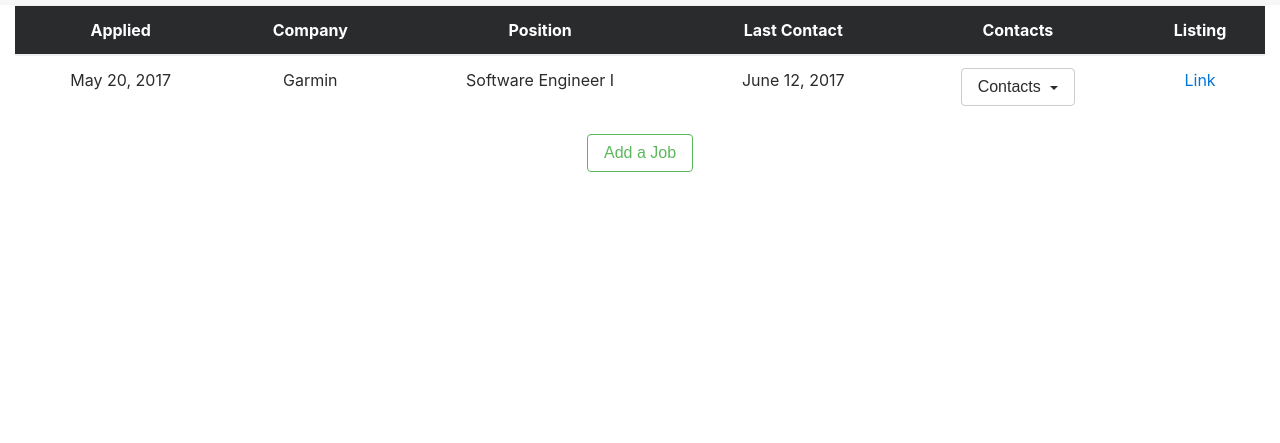
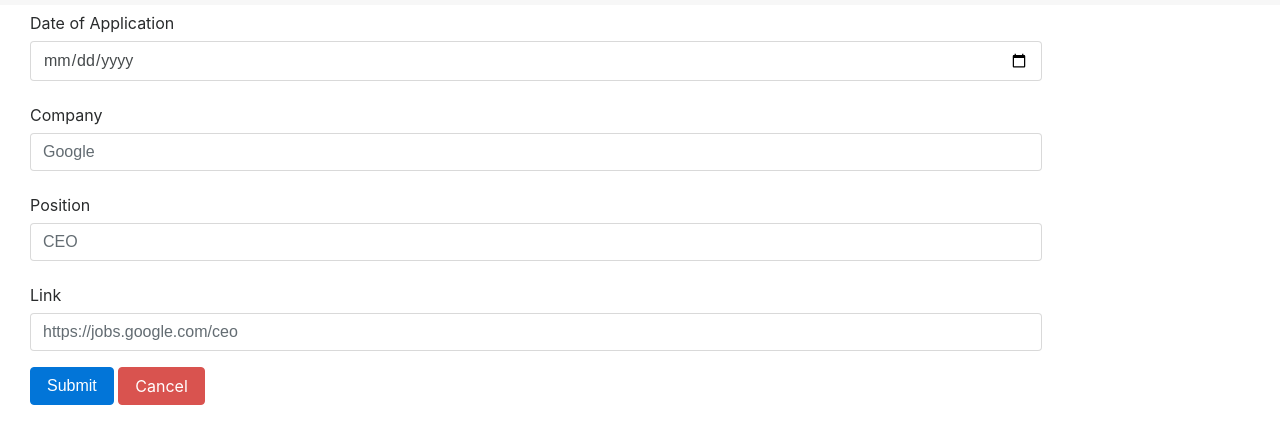
Before and after one commit to jgranny/jstrack, a website: page public/index.html at #/new-job in a window 1280 px wide. Shown: the part 51-494 px from the top of the page. Drawn offline with nearby package versions, Linux system fonts and the light colour scheme; some packages are replaced by stand-ins of ours.

Commit message:
Create add job form

```diff
--- a/public/controllers/jobs.js
+++ b/public/controllers/jobs.js
@@ -1,5 +1,29 @@
-jstrackApp.controller('jobs', ['$scope', function($scope) {
+jstrackApp.controller('jobs', ['$scope', '$http', '$window', function($scope, $http, $window) {
 
+  //Job data taken in from the form
+  $scope.submit = function () {
+    $scope.newJobData.dateApplied = this.dateApplied || null;
+    $scope.newJobData.company = this.company || null;
+    $scope.newJobData.position = this.position || null;
+    $scope.newJobData.jobListingUrl = this.jobListingUrl || null;
+
+    console.log($scope.newJobData)
+
+    //Send post request with new data
+    //Then redirect to home page
+    $window.location.href = '/'
+
+  }
+
+  //An object to put the new data into and send to the db
+  $scope.newJobData = {
+    dateApplied: null,
+    company: null,
+    position: null,
+    jobListingUrl: null
+  }
+
+  //Test Data
   $scope.jobData = [
     {
       dateApplied: 'May 20, 2017',
--- a/public/index.html
+++ b/public/index.html
@@ -30,7 +30,7 @@
       <div  id="navbarNav">
         <ul class="navbar-nav">
           <li class="nav-item">
-            <a class="nav-link">Login/Logout<span class="sr-only">(current)</span></a>
+            <a class="nav-link">Login/Logout</a>
           </li>
         </ul>
       </div>
--- a/public/pages/home.html
+++ b/public/pages/home.html
@@ -14,6 +14,6 @@
 
 <div class="row no-gutters">
   <div class="col" align="center">
-    <button type="button" class="btn btn-outline-success">Add a Job</button>
+    <a href="#/new-job" class="btn btn-outline-success">Add a Job</a>
   </div>
 </div>
--- /dev/null
+++ b/public/pages/jobForm.html
@@ -0,0 +1,35 @@
+<form ng-submit="submit()" ng-controller="jobs">
+  <div class="form-group">
+    <label class="col-2 col-form-label">Date of Application</label>
+    <div class="col-10">
+      <input class="form-control" type="date" value="2011-08-19" ng-model="dateApplied">
+    </div>
+  </div>
+
+  <div class="form-group">
+    <label class="col-2 col-form-label">Company</label>
+    <div class="col-10">
+      <input class="form-control" type="text" placeholder="Google" ng-model="company">
+    </div>
+  </div>
+
+  <div class="form-group">
+    <label class="col-2 col-form-label">Position</label>
+    <div class="col-10">
+      <input class="form-control" type="text" placeholder="CEO" ng-model="position">
+    </div>
+  </div>
+
+  <div class="form-group">
+    <label class="col-2 col-form-label">Link</label>
+    <div class="col-10">
+      <input class="form-control" type="text" placeholder="https://jobs.google.com/ceo" ng-model="jobListingUrl">
+    </div>
+  </div>
+
+  <div class="col">
+      <input type="submit" class="btn btn-primary" />
+      <a href="#/" class="btn btn-danger">Cancel</a>
+  </div>
+
+</form>
--- a/public/routes/routes.js
+++ b/public/routes/routes.js
@@ -1,4 +1,5 @@
-jstrackApp.config(function ($routeProvider) {
+jstrackApp.config(function ($routeProvider, $locationProvider) {
+  $locationProvider.hashPrefix('');
   $routeProvider
 
   .when('/', {
@@ -6,4 +7,9 @@ jstrackApp.config(function ($routeProvider) {
     controller: 'jobs'
   })
 
+  .when('/new-job', {
+    templateUrl: '../pages/jobForm.html',
+    controller: 'jobs'
+  })
+
 })
```
